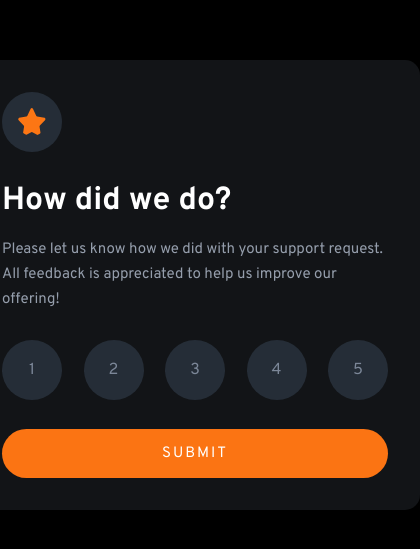
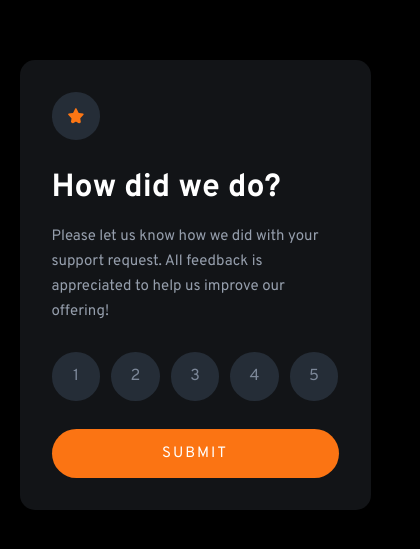
Before and after one commit to tylermaks/interactive-rating-component-repo, a React (Create React App) app in the folder interactive-rating-component/: page / in a window 390 px wide. Shown: the part 137-686 px from the top of the page, 420 px wide, since content can reach past the window. Built offline with nearby package versions, Linux system fonts and the light colour scheme.

Commit message:
Update CSS to make circle components responsive

```diff
--- a/interactive-rating-component/src/App.css
+++ b/interactive-rating-component/src/App.css
@@ -9,7 +9,7 @@ html, body {
   max-width: 100%;
 }
 
-body {
+body, .App {
   display: -webkit-box;
   display: -ms-flexbox;
   display: flex;
@@ -62,7 +62,8 @@ button:hover {
   border-radius: 15px;
   padding: 2rem;
   height: 450px;
-  width: 450px;
+  width: 90%;
+  max-width: 450px;
 }
 
 .rating-page {
@@ -116,9 +117,17 @@ button:hover {
   background-color: #252d37;
   border-radius: 50%;
   color: #7c8798;
-  padding: 1em;
-  height: 60px;
-  width: 60px;
+  width: 17%;
+}
+
+.circle::after {
+  content: '';
+  display: block;
+  padding-bottom: 100%;
+}
+
+.star-icon {
+  padding: 16px;
 }
 
 .selected-text {
--- a/interactive-rating-component/src/App.scss
+++ b/interactive-rating-component/src/App.scss
@@ -16,7 +16,7 @@ html, body{
   max-width:100%;
 }
 
-body{
+body, .App{
   display: flex;
   align-items: center;
   justify-content: center;
@@ -29,7 +29,8 @@ ul{
   padding:0;
 }
 
-//TYPOGRAPHY
+
+//TYPOGRAPHY & REUSABLE
 h1{
   color:white;
   font-size: 2rem;
@@ -61,15 +62,18 @@ button:hover{
   color:$orange;
 }
 
+//CONTAINER COMPONENT
 #component-container{
   background-color: $drkBlue;
   border-radius: 15px;
   padding: 2rem;
 
   height: 450px;
-  width: 450px;
+  width: 90%;
+  max-width: 450px;
 }
 
+//RATING PAGE COMPONENT
 .rating-page{
   display: flex;
   flex-direction: column;
@@ -85,6 +89,7 @@ button:hover{
   }
 }
 
+//CIRCLE COMPONENT
 .circle-container{
   display: flex;
   justify-content: space-between;
@@ -103,13 +108,22 @@ button:hover{
   background-color: $blue;
   border-radius: 50%;
   color: $mdGrey;
-  padding: 1em;
 
-  height: 60px;
-  width: 60px
+  width: 17%;
 }
 
-//THANKYOU
+.circle::after {
+  content: '';
+  display: block;
+  padding-bottom: 100%;
+}
+
+.star-icon{
+  padding: 16px;
+}
+
+
+//THANK YOU COMPONENT
 .selected-text{
   background: $blue;
   border-radius: 25px;
```
Also changed, not shown: 1 other file (tests, documents, lock files or other folders).
